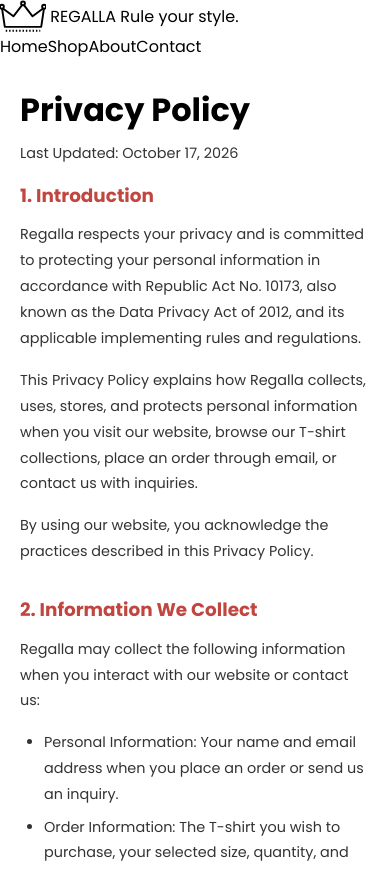
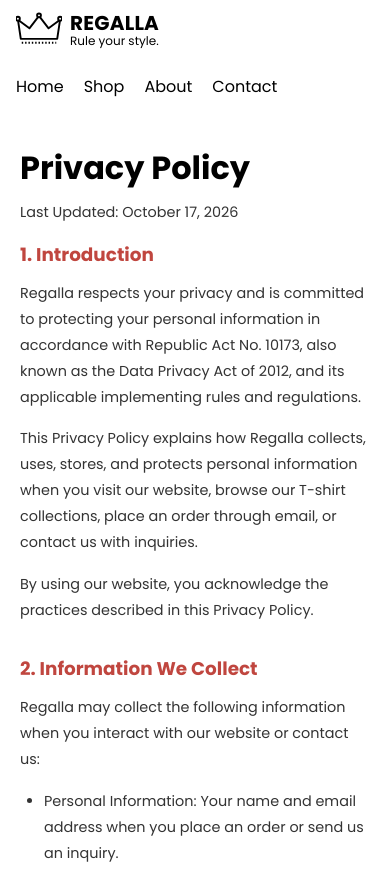
Before and after one commit to asgatus-dev/regalla, a plain HTML site: page privacy-policy.html in a window 390 px wide. Shown: the top 870 px of the page. Drawn offline with nearby package versions, Linux system fonts and the light colour scheme.

Commit message:
Update home.css

```diff
--- a/css/home.css
+++ b/css/home.css
@@ -117,3 +117,120 @@ a { color: inherit; text-decoration: none; }
 }
 .about h2 { margin: 0 0 0.75rem; font-weight: 700; font-size: 1.75rem; }
 .about p { margin: 0; max-width: 60ch; font-size: 1.125rem; line-height: 1.6; }
+
+
+/* ---------- Header ---------- */
+
+.site-header {
+  width: 100%;
+  display: flex;
+  align-items: center;
+  justify-content: space-between;
+  gap: 1.5rem;
+  padding: 0.75rem clamp(1rem, 4vw, 1.25rem);
+  background: #FFFFFF;
+  flex-shrink: 0;
+}
+
+.brand {
+  display: flex;
+  align-items: center;
+  gap: 0.5rem;
+}
+
+.brand__logo {
+  width: 46px;
+  height: auto;
+  color: #000000;
+}
+
+.brand__text {
+  display: flex;
+  flex-direction: column;
+  line-height: 1.1;
+}
+
+.brand__name {
+  font-weight: 700;
+  font-size: 1.25rem;
+  letter-spacing: 0.01em;
+}
+
+.brand__tagline {
+  font-size: 0.75rem;
+  font-weight: 400;
+}
+
+.nav {
+  display: flex;
+  align-items: center;
+  gap: clamp(1.25rem, 3vw, 2.75rem);
+}
+
+.nav a {
+  font-size: 1rem;
+  color: #000000;
+  padding: 0.25rem 0;
+  border-bottom: 2px solid transparent;
+  text-decoration: none;
+  transition: border-color 0.2s;
+}
+
+.nav a:hover,
+.nav a[aria-current="page"] {
+  border-bottom-color: var(--primary);
+}
+
+
+/* ---------- Footer ---------- */
+
+.site-footer {
+  width: 100%;
+  display: flex;
+  justify-content: space-between;
+  align-items: center;
+  flex-wrap: wrap;
+  gap: 0.5rem;
+  padding: 0.9rem clamp(1rem, 4vw, 1.5rem);
+  background: #000000;
+  color: #FFFFFF;
+  font-size: 1rem;
+  flex-shrink: 0;
+}
+
+.site-footer p {
+  margin: 0;
+  color: #FFFFFF;
+}
+
+.footer-links {
+  display: flex;
+  align-items: center;
+  gap: 0.5rem;
+}
+
+.footer-links a {
+  color: #FFFFFF;
+  text-decoration: underline;
+}
+
+.footer-links a:hover {
+  color: var(--primary);
+}
+
+
+/* ---------- Header and Footer Responsive ---------- */
+
+@media (max-width: 760px) {
+
+  .site-header {
+    flex-direction: column;
+    align-items: flex-start;
+  }
+
+  .nav {
+    gap: 1.25rem;
+    flex-wrap: wrap;
+  }
+
+}
```
